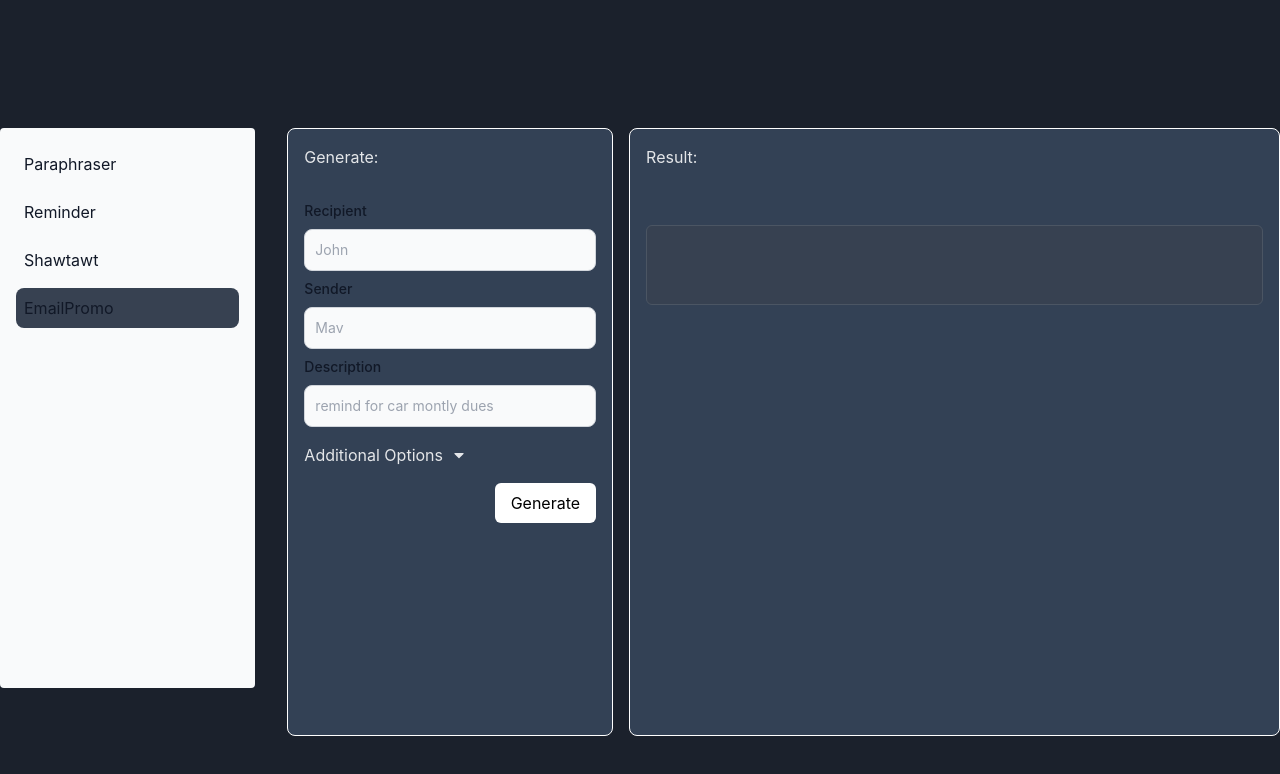
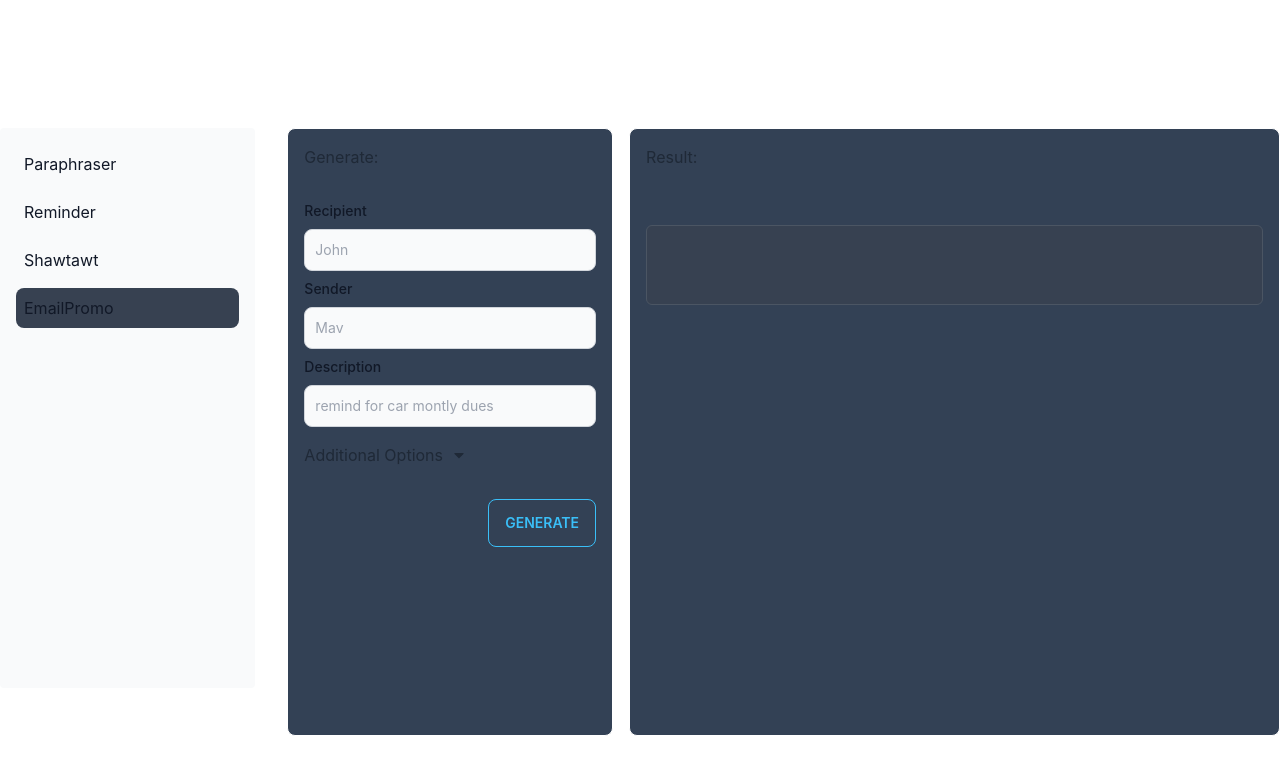
Before and after one commit to briankarlsayen/prototype-fe, a React (Vite) app: page /emailpromo in a window 1280 px wide. Shown: the top 774 px of the page. Built offline with nearby package versions, Linux system fonts and the light colour scheme.

Commit message:
feat: add generate loading spinner

```diff
--- a/package.json
+++ b/package.json
@@ -10,6 +10,7 @@
   },
   "dependencies": {
     "axios": "^1.2.1",
+    "daisyui": "^2.49.0",
     "react": "^18.2.0",
     "react-dom": "^18.2.0",
     "react-icons": "^4.7.1",
--- a/src/components/pages/EmailPromo/index.tsx
+++ b/src/components/pages/EmailPromo/index.tsx
@@ -16,6 +16,8 @@ const EmailPromo = () => {
   const [addOpt, setAddOpt] = useState(false);
   const [showBusinessOpt, setShowBusinessOpt] = useState(true);
   const [spinAction, setSpinAction] = useState(false);
+  const [mainSpinAction, setMainSpinAction] = useState(false);
+  const [copied, setCopied] = useState(false);
 
   const updateField = (e: any) => {
     // * check if tone > business is selected, show business settings
@@ -38,9 +40,11 @@ const EmailPromo = () => {
     }
   };
 
-  const generateHandler = (e: any) => {
+  const generateHandler = async (e: any) => {
     e.preventDefault();
-    generateEmail();
+    setSpinAction(true);
+    await generateEmail();
+    setSpinAction(false);
   };
 
   const handleAddSettings = () => {
@@ -140,10 +144,13 @@ const EmailPromo = () => {
     //   setSpinAction(false);
     // }, 5000);
     await generateEmail();
+    setCopied(false);
+
     setSpinAction(false);
   };
 
   const copyPassword = () => {
+    setCopied(true);
     navigator.clipboard.writeText(rawMessage).then(() => console.log("copy"));
   };
 
@@ -219,7 +226,10 @@ const EmailPromo = () => {
           </div>
           <button
             type="submit"
-            className="bg-white text-black px-4 py-2 rounded-md float-right mt-4 hover:bg-slate-200"
+            className={`mt-8 float-right btn btn-outline btn-info ${
+              spinAction && "loading"
+            }`}
+            // className="bg-white text-black px-4 py-2 rounded-md float-right mt-4 hover:bg-slate-200 "
           >
             Generate
           </button>
@@ -231,15 +241,17 @@ const EmailPromo = () => {
           {mailMessage && (
             <div className="float-right flex gap-4">
               <button
+                data-tip="refresh"
                 className={`cursor-pointer hover:text-gray-300 ${
-                  spinAction && "animate-spin"
+                  spinAction ? "animate-spin" : "tooltip"
                 }`}
                 onClick={regenerateEmail}
               >
-                <FaSyncAlt title="reload" />
+                <FaSyncAlt title="reload" className="" />
               </button>
               <button
-                className=" cursor-pointer hover:text-gray-300 "
+                data-tip={copied ? "copied" : "copy"}
+                className="tooltip cursor-pointer hover:text-gray-300 "
                 onClick={copyPassword}
               >
                 <FaRegCopy title="copy" />
--- a/tailwind.config.cjs
+++ b/tailwind.config.cjs
@@ -1,11 +1,8 @@
 /** @type {import('tailwindcss').Config} */
 module.exports = {
-  content: [
-    "./index.html",
-    "./src/**/*.{js,ts,jsx,tsx}",
-  ],
+  content: ["./index.html", "./src/**/*.{js,ts,jsx,tsx}"],
   theme: {
     extend: {},
   },
-  plugins: [],
-}
+  plugins: [require("daisyui")],
+};
```
Also changed, not shown: 1 other file (tests, documents, lock files or other folders).
